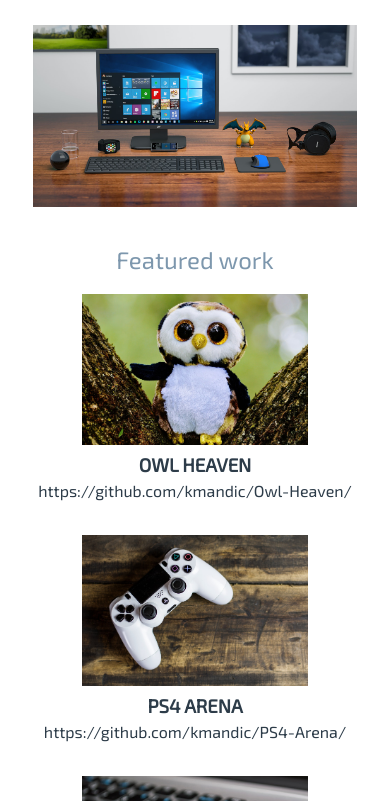
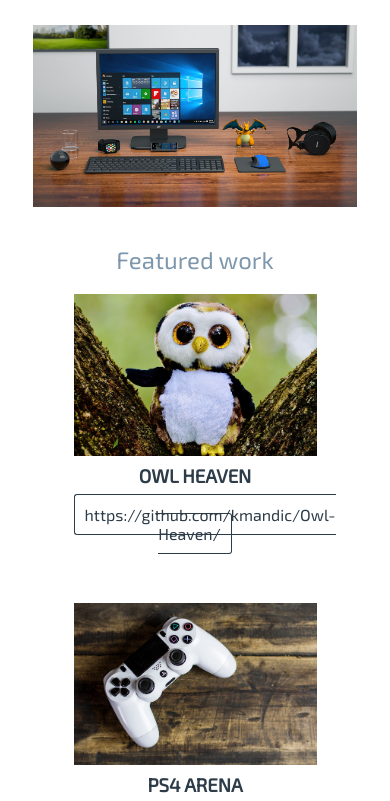
Before and after one commit to kmandic/Udacity-FEND-Project-Build-a-Portfolio-Site, a plain HTML site: page index.html in a window 390 px wide. Shown: the part 111-912 px from the top of the page. Drawn offline with Linux system fonts and the light colour scheme.

Commit message:
Update styles.css

```diff
--- a/css/styles.css
+++ b/css/styles.css
@@ -10,38 +10,18 @@
     margin-right: 25px;
 }
 
-main,
-header {
-    display: flex;
-    flex-wrap: wrap;
-}
-
-.jumbotron-section,
-.main-content {
-    width: 100%;
-}
-
-a {
-    text-decoration: none;
-    color: #2d3c49;
-}
-
-a:hover,
-a:active {
-    text-decoration: underline;
-}
-
 
 /*** Header styling ***/
 
 header {
+    display: grid;
+    grid-template-columns: auto auto;
     height: 100px;
     margin-bottom: 25px;
     border-bottom: 3px solid #7d97ad;
 }
 
 .logo-image {
-    width: 20%;
     text-align: left;
     padding: 10px 0;
 }
@@ -52,7 +32,6 @@
 }
 
 .header-text {
-    width: 80%;
     font-weight: 200;
     text-align: right;
 }
@@ -71,6 +50,7 @@
 /*** Content styling ***/
 
 .jumbotron-section {
+    display: grid;
     margin-bottom: 15px;
 }
 
@@ -84,39 +64,52 @@
 }
 
 .main-content {
-    display: flex;
-    flex-wrap: wrap;
+    display: grid;
+    grid-template-columns: 1fr 1fr 1fr;
+    grid-gap: 0px 15px;
 }
 
 .main-content h2 {
-    width: 100%;
+    grid-column: 1 / 4;
     color: #7d97ad;
     font-weight: 400;
 }
 
 .portfolio-section {
-    width: 33.333333%;
+    text-align: center;
+    margin-bottom: 25px;
 }
 
 .portfolio-img {
-    max-width: 90%;
-    margin-left: 5%;
+    max-width: 100%;
+    height: auto;
 }
 
-.portfolio-section h3,
-.portfolio-link {
-    text-align: center;
+.portfolio-link a {
+    border: 1px solid #2d3c49;
+    padding: 10px;
+    border-radius: 3px;
 }
 
-.portfolio-link {
-    padding: 0px 5px;
-    /* Keeping the link from overflowing the parent element in Chrome */
-    overflow-wrap: break-word;
+.portfolio-link a:hover,
+.portfolio-link a:active {
+    text-decoration: none;
+    background-color: rgba(3, 137, 253, 0.1);
 }
 
 .img-attribution {
     font-size: 0.8em;
     margin-bottom: 0;
+}
+
+a {
+    text-decoration: none;
+    color: #2d3c49;
+}
+
+a:hover,
+a:active {
+    text-decoration: underline;
 }
 
 
@@ -167,26 +160,28 @@
         font-size: 1.7em;
     }
 
-    .portfolio-section {
-        width: 100%;
-    }
-
-    .portfolio-img {
-        width: 70%;
-        margin-left: 15%;
+    .main-content {
+        grid-template-columns: 75%;
+        justify-content: space-evenly;
     }
 
     .main-content h2 {
+        grid-column: auto;
         text-align: center;
     }
 
     .portfolio-section h3 {
         margin-top: 5px;
-        margin-bottom: 0;
     }
 
     .portfolio-link {
-        margin-top: 5px;
         margin-bottom: 35px;
     }
 }
+
+@media screen and (min-width: 500px) and (max-width: 600px) {
+    .portfolio-link a {
+        font-size: 0.9em;
+        padding: 5px;
+    }
+}
```
